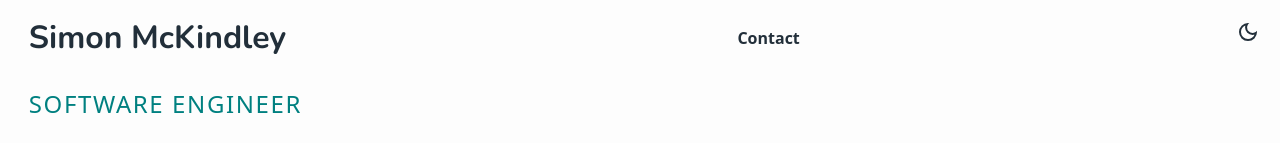
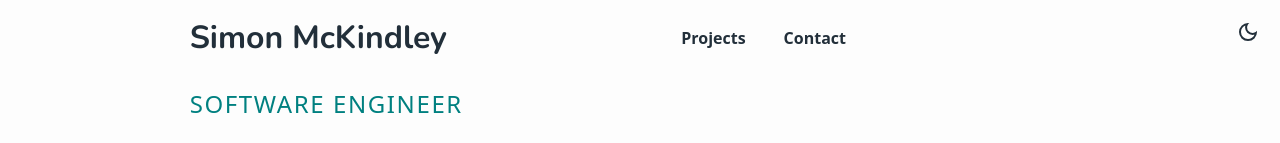
Before and after one commit to simon-mckindley/portfolio, a React (Vite) app: page / in a window 1280 px wide. Shown: the top 143 px of the page. Built offline with nearby package versions, Linux system fonts and the light colour scheme; no server answers; a web font is replaced by a local one.

Commit message:
page width | header

```diff
--- a/src/App.css
+++ b/src/App.css
@@ -84,12 +84,6 @@ button.skill-tab:active {
 }
 
 
-/* Main */
-header, main {
-  padding-inline: 1rem;
-}
-
-
 /* Theme Button */
 .theme-button {
   position: fixed;
@@ -116,30 +110,45 @@ header {
   position: sticky;
   top: -1rem;
   padding-block-start: 1rem;
-  display: flex;
-  align-items: center;
+  width: 100%;
   background-color: var(--bg-color);
+  transition: box-shadow 300ms;
+
+  &.sticky {
+    box-shadow: 0 0 3px 1px var(--color-shadow);
+  }
+
+  .header-inner {
+    display: flex;
+    align-items: center;
+    margin-inline: 1rem;
+
+    @media (max-width: 520px) {
+      flex-direction: column;
+      align-items: start;
+
+      .header-links {
+        margin-inline: 0;
+      }
+    }
+  }
 
   h1 {
     font-family: var(--alt-font);
     text-align: center;
   }
 
-  @media (max-width: 520px) {
-    flex-direction: column;
-    align-items: start;
-
-    .contact {
-      margin-inline: 0;
-    }
+  .header-links {
+    display: flex;
+    gap: 1rem;
+    margin-inline: auto;
+    font-weight: 600;
   }
 }
 
 /* Contact */
 .contact {
   position: relative;
-  margin-inline: auto;
-  font-weight: 600;
 
   .contact-button {
     padding: 0.25rem 1rem;
@@ -161,11 +170,11 @@ header {
     row-gap: 0.5rem;
     padding: 0.25rem 1rem;
     border-radius: 4px;
-    box-shadow: 3px 3px 6px 1px rgba(0, 0, 0, 0.2);
+    box-shadow: 3px 3px 6px 1px var(--color-shadow);
     z-index: 100;
     isolation: isolate;
 
-    translate: -2rem;
+    translate: -3rem;
     opacity: 0;
     pointer-events: none;
     transition:
@@ -395,6 +404,7 @@ header {
   scroll-snap-type: x mandatory;
   padding: 1.5rem 0.5rem 1rem;
   min-height: 20rem;
+  max-width: 80vw;
 }
 
 .project-card {
--- a/src/components/Contact.jsx
+++ b/src/components/Contact.jsx
@@ -1,4 +1,4 @@
-import { useEffect, useRef, useState } from "react";
+import { useEffect, useState } from "react";
 
 export default function Contact() {
     const [showInfo, setShowInfo] = useState(false);
@@ -6,7 +6,9 @@ export default function Contact() {
 
     useEffect(() => {
         setInfoLeave(!showInfo);
-        setTimeout(() => setInfoLeave(false), 900);
+        const timer = setTimeout(() => setInfoLeave(false), 900);
+
+        return () => clearTimeout(timer);
     }, [showInfo]);
 
     return (
--- a/src/components/Header.jsx
+++ b/src/components/Header.jsx
@@ -1,10 +1,27 @@
+import { useEffect, useState } from "react";
 import Contact from './Contact'
 
 export default function Header() {
+    const [scrollPosition, setScrollPosition] = useState(0);
+
+    useEffect(() => {
+        const handleScroll = () => setScrollPosition(window.scrollY);
+
+        window.addEventListener('scroll', handleScroll);
+
+        return () => window.removeEventListener('scroll', handleScroll);
+    }, []);
+
     return (
-        <header>
-            <h1>Simon McKindley</h1>
-            <Contact />
+        <header className={`${scrollPosition > 50 ? "sticky" : ""}`}>
+            <div className="header-inner">
+                <h1>Simon McKindley</h1>
+
+                <div className="header-links">
+                    <button>Projects</button>
+                    <Contact />
+                </div>
+            </div>
         </header>
     )
 }
--- a/src/index.css
+++ b/src/index.css
@@ -13,21 +13,32 @@ html {
 
   --color-light: #fdfdfd;
   --color-dark: #222f3a;
+  --color-shadow: rgba(0, 0, 0, 0.2);
+}
+
+html,
+body,
+#root {
+  width: 100%;
+  min-height: 100%;
+  margin: 0;
+  padding: 0;
 }
 
 #root {
   font-family: 'Anaheim', system-ui, -apple-system, BlinkMacSystemFont, 'Segoe UI', Roboto, Oxygen, Ubuntu, Cantarell, 'Open Sans', 'Helvetica Neue', sans-serif;
-  margin: 0 auto;
-  width: clamp(320px, 98vw, 1280px);
+  max-width: 1280px;
 }
 
 body {
-  margin: 0;
-  padding: 0;
   display: grid;
   justify-content: center;
   min-height: 100vh;
   min-height: 100dvh;
+}
+
+main {
+  margin-inline: 1rem;
 }
 
 h1, h2, h3, h4, p {
```
